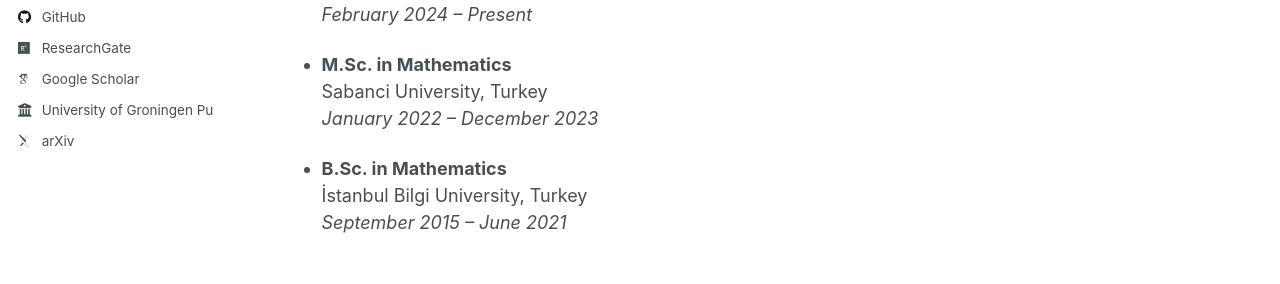
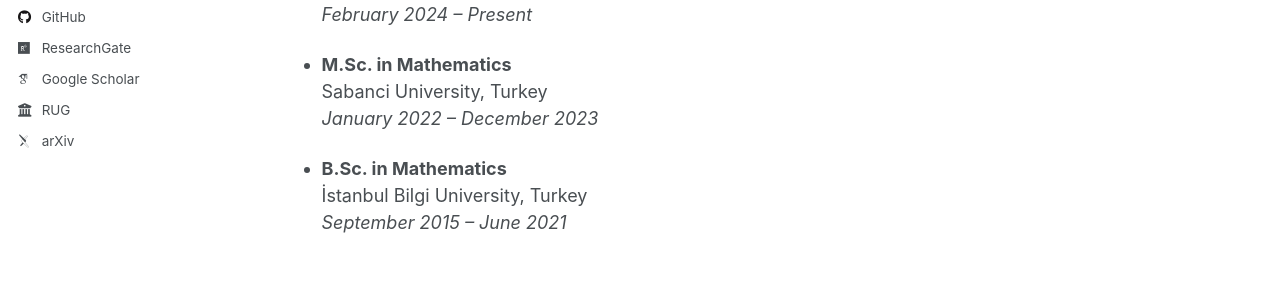
Before and after one commit to MusUmKaz/musumkaz.github.io, a Jekyll site: the page built from _pages/about.md, in a window 1280 px wide. Shown: the part 498-782 px from the top of the page. Built offline with Jekyll 4.4.1, drawn with Linux system fonts in a browser that asks for light colours; some web fonts are replaced; a script that is not in the unit is left out.

Commit message:
Update University of Groningen link text

```diff
--- a/_includes/author-profile.html
+++ b/_includes/author-profile.html
@@ -92,7 +92,7 @@
         <li><a href="{{ profile_scholar | escape }}"><i class="ai ai-google-scholar ai-fw icon-pad-right" aria-hidden="true"></i>Google Scholar</a></li>
       {% endif %}
       {% if profile_rug %}
-        <li><a href="{{ profile_rug | escape }}"><i class="fas fa-fw fa-building-columns icon-pad-right" aria-hidden="true"></i>University of Groningen Publications</a></li>
+        <li><a href="{{ profile_rug | escape }}"><i class="fas fa-fw fa-building-columns icon-pad-right" aria-hidden="true"></i>RUG</a></li>
       {% endif %}
       {% if profile_arxiv %}
         <li><a href="{{ profile_arxiv | escape }}"><i class="ai ai-arxiv ai-fw icon-pad-right" aria-hidden="true"></i>arXiv</a></li>
```
